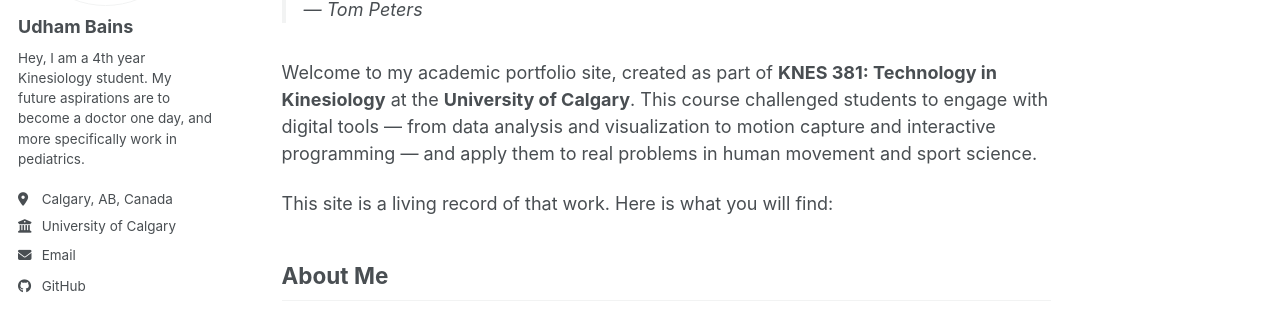
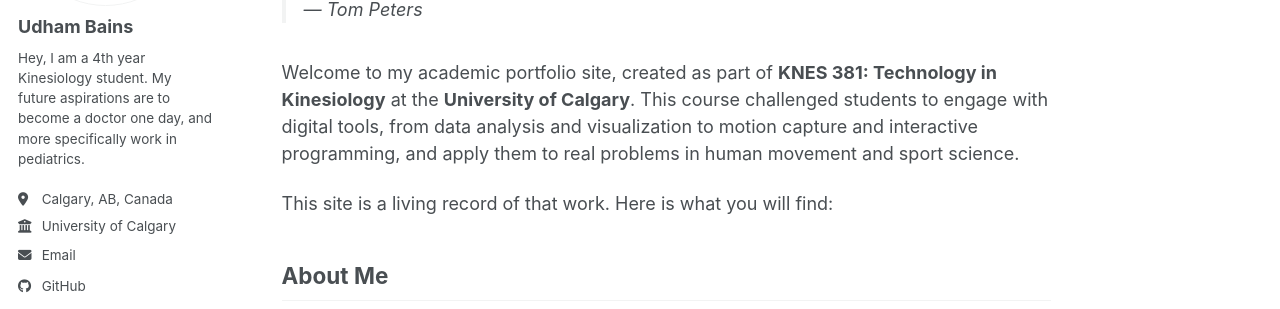
Before and after one commit to udhambains777/Knes381, a Jekyll site: the page built from _pages/about.md, in a window 1280 px wide and 1319 px high. Shown: the part 288-597 px from the top of the window. Built offline with Jekyll 4.4.1, drawn with Linux system fonts in a browser that asks for light colours; a script bundle is joined from its source files by our own code; library files that are not in the unit come from our copies.

Commit message:
Remove em dashes from main page

```diff
--- a/_pages/about.md
+++ b/_pages/about.md
@@ -11,7 +11,7 @@ redirect_from:
 >
 > — Tom Peters
 
-Welcome to my academic portfolio site, created as part of **KNES 381: Technology in Kinesiology** at the **University of Calgary**. This course challenged students to engage with digital tools — from data analysis and visualization to motion capture and interactive programming — and apply them to real problems in human movement and sport science.
+Welcome to my academic portfolio site, created as part of **KNES 381: Technology in Kinesiology** at the **University of Calgary**. This course challenged students to engage with digital tools, from data analysis and visualization to motion capture and interactive programming, and apply them to real problems in human movement and sport science.
 
 This site is a living record of that work. Here is what you will find:
 
```
